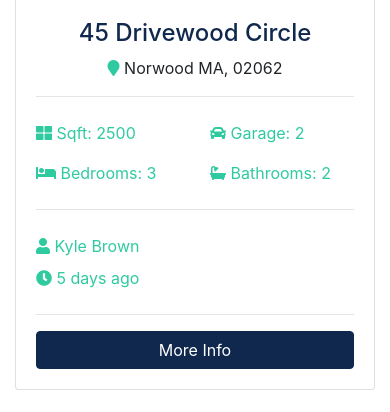
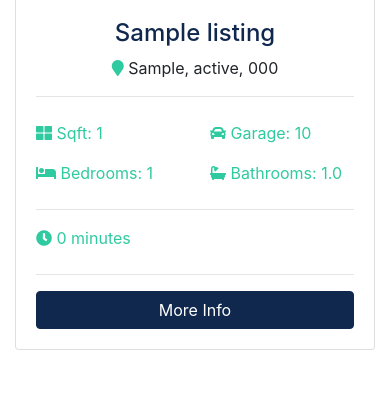
Before and after one commit to arturfil/gpoa_estates, a Django app: template templates/pages/index.html in a window 390 px wide. Shown: the part 1090-1502 px from the top of the page. Run offline with Django 3.2, Linux system fonts and the light colour scheme; the template is opened without the code that fills it: values that come from a table or form of the project are taken from there, others are empty; tables that the repository leaves empty hold one stand-in row (values such as "Sample post"); grey boxes marked "Sample" are stand-in pictures; parts of the project's set-up code (start-up, migrations or seed data) failed here and were passed over; some libraries are stand-ins or nearby versions.

Commit message:
made the index page dynamic

```diff
--- a/listings/views.py
+++ b/listings/views.py
@@ -5,7 +5,7 @@ from .models import Listing
 def index(request):
   listings = Listing.objects.order_by('-list_date').filter(is_published=True)
 
-  paginator = Paginator(listings, 1)
+  paginator = Paginator(listings, 3)
   page = request.GET.get('page')
   paged_listings = paginator.get_page(page)
 
--- a/templates/pages/index.html
+++ b/templates/pages/index.html
@@ -1,6 +1,6 @@
 {%extends 'base.html' %}
 
-{%load static %}
+{%load humanize %}
 
 {%block content %}
 
@@ -133,134 +133,58 @@
   <div class="container">
     <h3 class="text-center mb-3">Latest Listings</h3>
     <div class="row">
-      <!-- Listing 1 -->
+      {% if listings %}
+        {% for listing in listings %}
+
           <div class="col-md-6 col-lg-4 mb-4">
             <div class="card listing-preview">
-          <img class="card-img-top" src="assets/img/homes/home-1.jpg" alt="">
+              <img class="card-img-top" src="{{listing.photo_main.url}}" alt="">
               <div class="card-img-overlay">
                 <h2>
-              <span class="badge badge-secondary text-white">$490,000</span>
+                  <span class="badge badge-secondary text-white">${{listing.price | intcomma }}</span>
                 </h2>
               </div>
               <div class="card-body">
                 <div class="listing-heading text-center">
-              <h4 class="text-primary">45 Drivewood Circle</h4>
+                  <h4 class="text-primary">{{ listing.title }}</h4>
                   <p>
-                <i class="fas fa-map-marker text-secondary"></i> Norwood MA, 02062</p>
+                    <i class="fas fa-map-marker text-secondary"></i> {{listing.city }}, {{listing.state }}, {{ listing.zipcode }}</p>
                 </div>
                 <hr>
                 <div class="row py-2 text-secondary">
                   <div class="col-6">
-                <i class="fas fa-th-large"></i> Sqft: 2500</div>
+                    <i class="fas fa-th-large"></i> Sqft: {{ listing.sqft }}</div>
                   <div class="col-6">
-                <i class="fas fa-car"></i> Garage: 2</div>
+                    <i class="fas fa-car"></i> Garage: {{ listing.garage }}</div>
                 </div>
                 <div class="row py-2 text-secondary">
                   <div class="col-6">
-                <i class="fas fa-bed"></i> Bedrooms: 3</div>
+                    <i class="fas fa-bed"></i> Bedrooms: {{ listing.bedrooms }}</div>
                   <div class="col-6">
-                <i class="fas fa-bath"></i> Bathrooms: 2</div>
+                    <i class="fas fa-bath"></i> Bathrooms: {{ listing.bathrooms }}</div>
                 </div>
                 <hr>
-            <div class="row py-2 text-secondary">
+                <!-- Inquilino goes here but it shouldn't be displayed -->
+                <!-- <div class="row py-2 text-secondary">
                   <div class="col-6">
                     <i class="fas fa-user"></i> Kyle Brown</div>
-            </div>
+                </div> -->
                 <div class="row text-secondary pb-2">
                   <div class="col-6">
-                <i class="fas fa-clock"></i> 5 days ago</div>
+                    <i class="fas fa-clock"></i> {{ listing.list_date | timesince }}</div>
                 </div>
                 <hr>
-            <a href="listing.html" class="btn btn-primary btn-block">More Info</a>
+                <a href="{% url 'listing' listing.id %}" class="btn btn-primary btn-block">More Info</a>
               </div>
             </div>
           </div>
 
-      <!-- Listing 2 -->
-      <div class="col-md-6 col-lg-4 mb-4">
-        <div class="card listing-preview">
-          <img class="card-img-top" src="assets/img/homes/home-2.jpg" alt="">
-          <div class="card-img-overlay">
-            <h2>
-              <span class="badge badge-secondary text-white">$550,000</span>
-            </h2>
+        {% endfor %}
+      {% else  %}
+        <div class="col-md-12">
+          <p>No listings available</p>
         </div>
-          <div class="card-body">
-            <div class="listing-heading text-center">
-              <h4 class="text-primary">18 Jefferson Lane</h4>
-              <p>
-                <i class="fas fa-map-marker text-secondary"></i> Woburn MA, 01801</p>
-            </div>
-            <hr>
-            <div class="row py-2 text-secondary">
-              <div class="col-6">
-                <i class="fas fa-th-large"></i> Sqft: 3200</div>
-              <div class="col-6">
-                <i class="fas fa-car"></i> Garage: 1</div>
-            </div>
-            <div class="row py-2 text-secondary">
-              <div class="col-6">
-                <i class="fas fa-bed"></i> Bedrooms: 4</div>
-              <div class="col-6">
-                <i class="fas fa-bath"></i> Bathrooms: 2.5</div>
-            </div>
-            <hr>
-            <div class="row py-2 text-secondary">
-              <div class="col-6">
-                <i class="fas fa-user"></i> Mark Hudson</div>
-            </div>
-            <div class="row text-secondary pb-2">
-              <div class="col-6">
-                <i class="fas fa-clock"></i> 5 days ago</div>
-            </div>
-            <hr>
-            <a href="listing.html" class="btn btn-primary btn-block">More Info</a>
-          </div>
-        </div>
-      </div>
-
-      <!-- Listing 3 -->
-      <div class="col-md-6 col-lg-4 mb-4">
-        <div class="card listing-preview">
-          <img class="card-img-top" src="assets/img/homes/home-3.jpg" alt="">
-          <div class="card-img-overlay">
-            <h2>
-              <span class="badge badge-secondary text-white">$580,000</span>
-            </h2>
-          </div>
-          <div class="card-body">
-            <div class="listing-heading text-center">
-              <h4 class="text-primary">187 Woodrow Street</h4>
-              <p>
-                <i class="fas fa-map-marker text-secondary"></i> Salem MA, 01915</p>
-            </div>
-            <hr>
-            <div class="row py-2 text-secondary">
-              <div class="col-6">
-                <i class="fas fa-th-large"></i> Sqft: 3107</div>
-              <div class="col-6">
-                <i class="fas fa-car"></i> Garage: 0</div>
-            </div>
-            <div class="row py-2 text-secondary">
-              <div class="col-6">
-                <i class="fas fa-bed"></i> Bedrooms: 4</div>
-              <div class="col-6">
-                <i class="fas fa-bath"></i> Bathrooms: 3</div>
-            </div>
-            <hr>
-            <div class="row py-2 text-secondary">
-              <div class="col-6">
-                <i class="fas fa-user"></i> Mark Hudson</div>
-            </div>
-            <div class="row text-secondary pb-2">
-              <div class="col-6">
-                <i class="fas fa-clock"></i> 5 days ago</div>
-            </div>
-            <hr>
-            <a href="listing.html" class="btn btn-primary btn-block">More Info</a>
-          </div>
-        </div>
-      </div>
+      {% endif %}
 
     </div>
   </div>
```
Also changed, not shown: pages/views.py (+8 -1 lines). Lines whose indentation alone changed are shown as unchanged.
